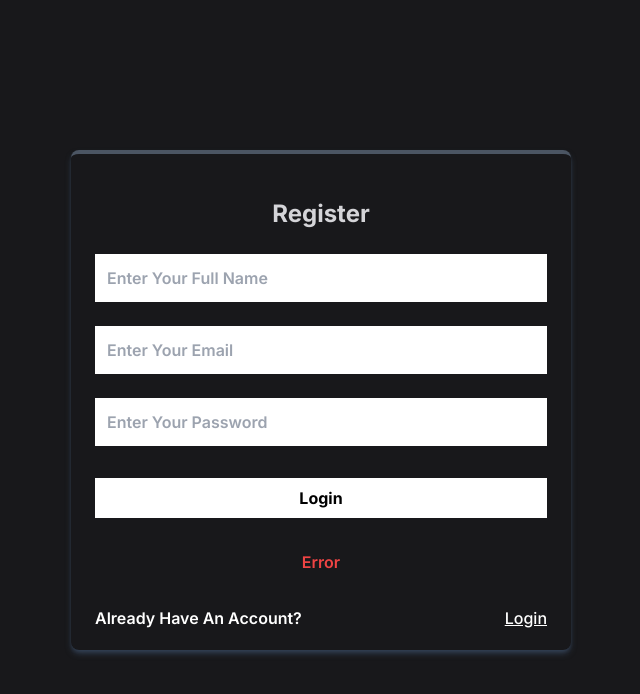
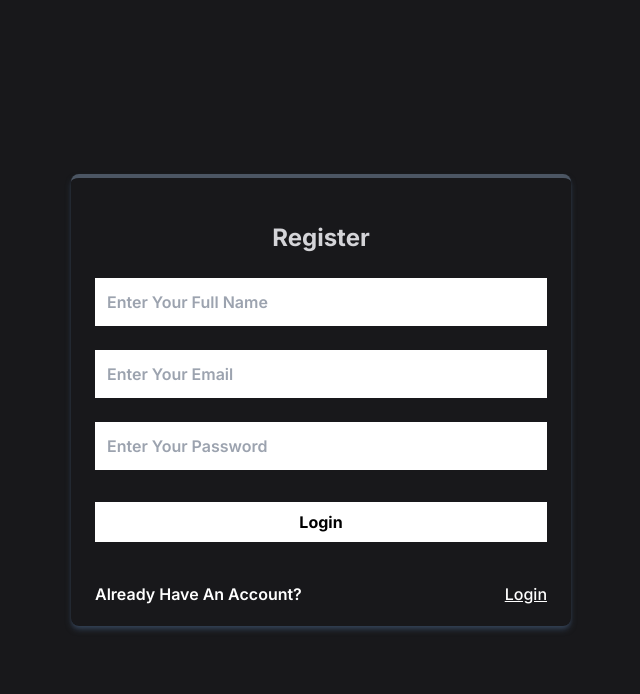
Before and after one commit to AhmedShaykh/Next-Authentication, a Next.js app: page /register in a window 1280 px wide. Shown: the top 694 px of the page, without its empty margins (319-959 px from the left). Built offline with nearby package versions, Linux system fonts and the light colour scheme.

Commit message:
Add Register API

```diff
--- a/src/Components/LoginForm.tsx
+++ b/src/Components/LoginForm.tsx
@@ -1,7 +1,24 @@
-import React from "react";
+"use client";
+import React, { useState } from "react";
+import { useRouter } from "next/navigation";
 import Link from "next/link";
 
 const LoginForm = () => {
+
+    const [email, setEmail] = useState<string>("");
+
+    const [password, setPassword] = useState<string>("");
+
+    const [error, setError] = useState<string>("");
+
+    const router = useRouter();
+
+    const handleSubmit = async (e: any) => {
+
+        e.preventDefault();
+
+    };
+
     return (
         <div className="grid place-items-center h-screen">
             <div className="shadow-md shadow-slate-700 py-5 px-6 rounded-lg border-t-4 border-gray-600 w-[500px]">
@@ -11,15 +28,18 @@ const LoginForm = () => {
 
                 <form
                     className="flex flex-col gap-6"
+                    onSubmit={handleSubmit}
                 >
                     <input
                         className="p-3 text-black font-semibold"
+                        onChange={(e) => setEmail(e.target.value)}
                         placeholder="Enter Your Email"
                         type="email"
                     />
 
                     <input
                         className="p-3 text-black font-semibold"
+                        onChange={(e) => setPassword(e.target.value)}
                         placeholder="Enter Your Password"
                         type="password"
                     />
@@ -30,9 +50,11 @@ const LoginForm = () => {
                         Login
                     </button>
 
-                    <h2 className="text-red-500 text-md font-semibold text-center rounded-md">
-                        Error
-                    </h2>
+                    {error && (
+                        <h2 className="text-red-500 text-md font-semibold text-center rounded-md">
+                            {error}
+                        </h2>
+                    )}
 
                     <Link className="text-md text-white font-semibold mt-2 flex justify-between" href={"/register"}>
                         Don't Have An Account?
--- a/src/Components/RegisterForm.tsx
+++ b/src/Components/RegisterForm.tsx
@@ -1,7 +1,64 @@
+"use client";
+import React, { useState } from "react";
+import { useRouter } from "next/navigation";
 import Link from "next/link";
-import React from "react";
 
 const RegisterForm = () => {
+
+    const [name, setName] = useState<string>("");
+
+    const [email, setEmail] = useState<string>("");
+
+    const [password, setPassword] = useState<string>("");
+
+    const [error, setError] = useState<string>("");
+
+    const router = useRouter();
+
+    const handleSubmit = async (e: any) => {
+
+        e.preventDefault();
+
+        if (!name || !email || !password) {
+
+            setError("Something Missing!");
+
+            return;
+        }
+
+        try {
+
+            const res = await fetch("/api/register", {
+                method: "POST",
+                headers: {
+                    "Content-Type": "application/json",
+                },
+                body: JSON.stringify({
+                    name,
+                    email,
+                    password
+                })
+            });
+
+            const form = e.target;
+
+            form.reset();
+
+            router.push("/");
+
+            if (!res.ok) {
+
+                console.log("User Registration Failed.");
+
+            }
+
+        } catch (error) {
+
+            console.log("Error During Registration: ", error);
+
+        }
+    };
+
     return (
         <div className="grid place-items-center h-screen">
             <div className="shadow-md shadow-slate-700 py-5 px-6 rounded-lg border-t-4 border-gray-600 w-[500px]">
@@ -11,21 +68,25 @@ const RegisterForm = () => {
 
                 <form
                     className="flex flex-col gap-6"
+                    onSubmit={handleSubmit}
                 >
                     <input
                         className="p-3 text-black font-semibold"
+                        onChange={(e) => setName(e.target.value)}
                         placeholder="Enter Your Full Name"
                         type="text"
                     />
 
                     <input
                         className="p-3 text-black font-semibold"
+                        onChange={(e) => setEmail(e.target.value)}
                         placeholder="Enter Your Email"
                         type="email"
                     />
 
                     <input
                         className="p-3 text-black font-semibold"
+                        onChange={(e) => setPassword(e.target.value)}
                         placeholder="Enter Your Password"
                         type="password"
                     />
@@ -36,9 +97,11 @@ const RegisterForm = () => {
                         Login
                     </button>
 
-                    <h2 className="text-red-500 text-md font-semibold text-center rounded-md">
-                        Error
-                    </h2>
+                    {error && (
+                        <h2 className="text-red-500 text-md font-semibold text-center rounded-md">
+                            {error}
+                        </h2>
+                    )}
 
                     <Link className="text-md text-white font-semibold mt-2 flex justify-between" href={"/"}>
                         Already Have An Account?
--- a/src/Components/UserInfo.tsx
+++ b/src/Components/UserInfo.tsx
@@ -20,6 +20,6 @@ const UserInfo = () => {
             </div>
         </div >
     )
-}
+};
 
 export default UserInfo;
--- /dev/null
+++ b/src/app/api/register/route.ts
@@ -0,0 +1,11 @@
+import { NextRequest, NextResponse } from "next/server";
+
+export async function POST(req: NextRequest) {
+
+    try {
+
+    } catch (error) {
+
+    }
+
+};
--- /dev/null
+++ b/src/app/api/user/route.ts
@@ -0,0 +1,22 @@
+import { NextRequest, NextResponse } from "next/server";
+import bcrypt from "bcrypt";
+
+export async function POST(req: NextRequest) {
+
+    try {
+
+        const { name, email, password } = await req.json();
+
+        const hashedPassword = await bcrypt.hash(password, 10);
+
+        return NextResponse.json({ message: "User Registered...!" }, { status: 201 });
+
+    } catch (error) {
+
+        return NextResponse.json(
+            { message: error }, { status: 500 }
+        );
+
+    }
+
+};
```
